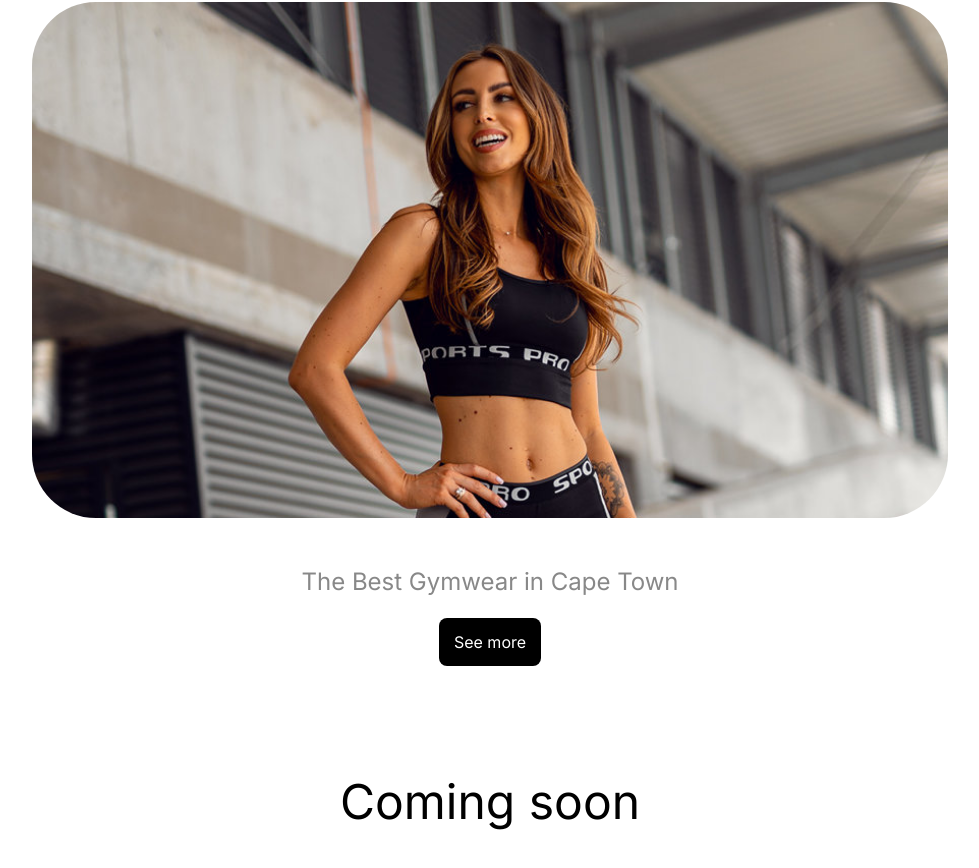
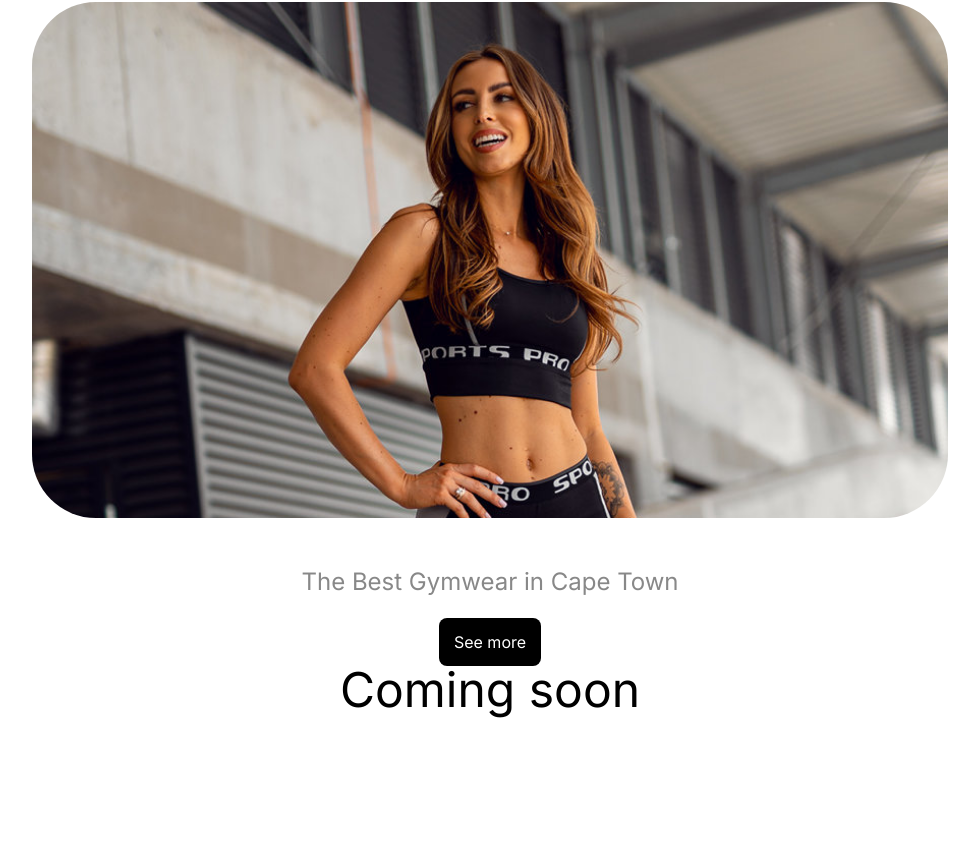
Before and after one commit to naeem2000/nova-athletics-landing, a Next.js app: page / in a window 1280 px wide. Shown: the part 288-1156 px from the top of the page, without its empty margins (150-1129 px from the left). After the commit the page ends 1007 px from the top, so only its background shows below. Built offline with nearby package versions, Linux system fonts and the light colour scheme.

Commit message:
fix(): fixed build error

```diff
--- a/src/app/components/Logos.tsx
+++ b/src/app/components/Logos.tsx
@@ -1,12 +1,9 @@
-'use client';
-import { motionStyles } from './functions/constants';
-import { motion } from 'motion/react';
 import React from 'react';
 
 export default function Logos() {
 	return (
-		<motion.div className='my-28' {...motionStyles}>
-			<h2 className='text-center text-5xl'>Coming soon</h2>
-		</motion.div>
+		// <motion.div className='my-28' {...motionStyles}>
+		<h2 className='text-center text-5xl'>Coming soon</h2>
+		// </motion.div>
 	);
 }
```
